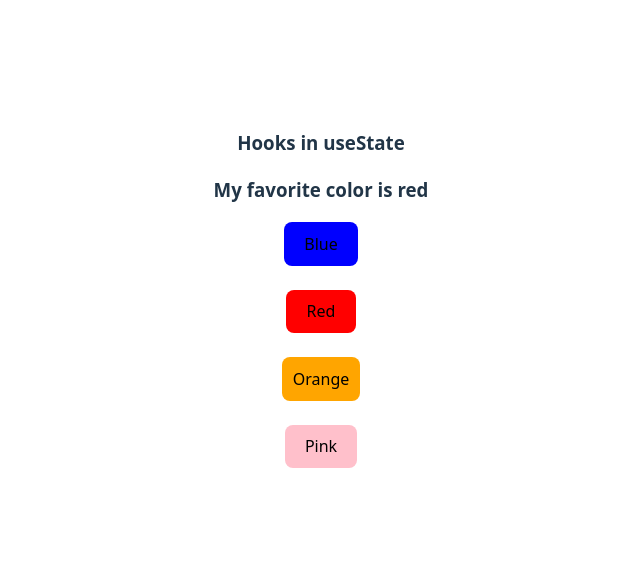
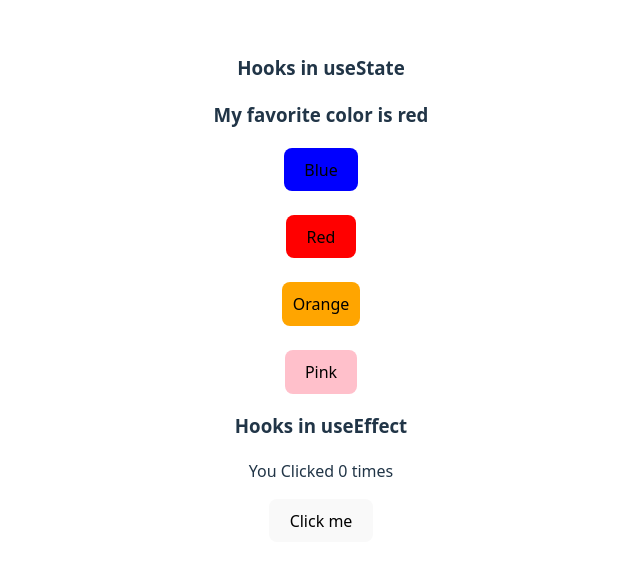
Before and after one commit to Appaso1919/React-Practice, a React (Vite) app: page / in a window 1280 px wide. Shown: the part 111-676 px from the top of the page, without its empty margins (319-959 px from the left). Built offline with nearby package versions, Linux system fonts and the light colour scheme.

Commit message:
Creat hooks using  UseEffect method

```diff
--- a/src/App.jsx
+++ b/src/App.jsx
@@ -1,4 +1,5 @@
 import './App.css'
+import Timer from './UseEffect_hooks'
 import Favorite_color from './UseState_hooks'
 
 function App() {
@@ -7,6 +8,8 @@ function App() {
     <div>
       <h3>Hooks in useState</h3>
       <Favorite_color />
+      <h3>Hooks in useEffect</h3>
+      <Timer />
     </div>
   )
 }
--- /dev/null
+++ b/src/UseEffect_hooks.jsx
@@ -0,0 +1,19 @@
+import { useEffect, useState } from "react";
+
+function Timer(){
+    const [count, setCount]=useState(0);
+
+    useEffect(()=>{
+        setTimeout(()=>{
+            console.log("count number is ${count}");
+        },[count]);
+    });
+    return(
+        <div>
+            <p>You Clicked {count} times</p>
+            <button onClick={()=>setCount(count+1)}>Click me</button>
+        </div>
+    )
+}
+
+export default Timer;
```
